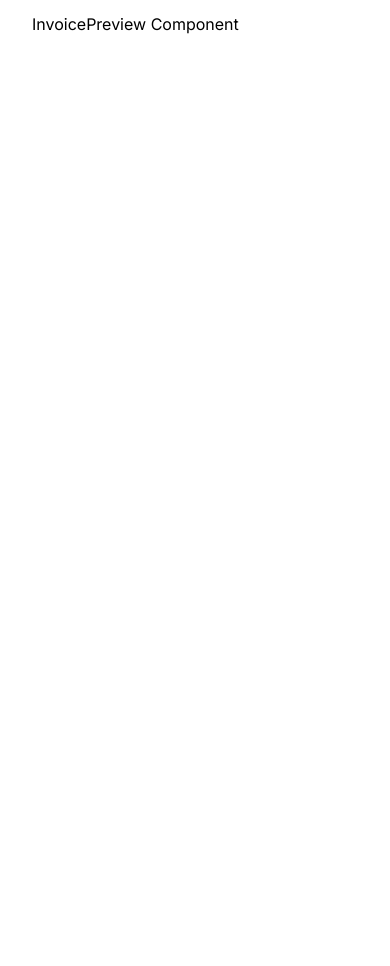
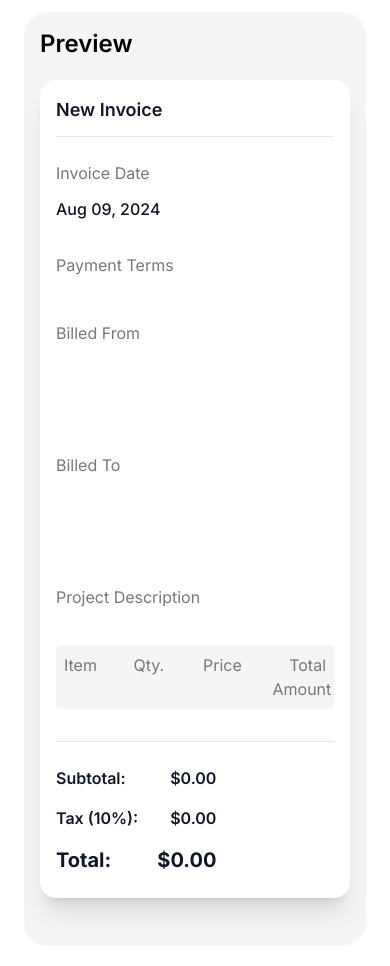
Before and after one commit to farrukhras/invoice-form, a Next.js app: page / in a window 390 px wide. Shown: the part 2200-3166 px from the top of the page. Before the commit the page ends 2260 px from the top, so only its background shows below. Built offline with nearby package versions, Linux system fonts and the light colour scheme; no server answers.

Commit message:
implement responsive layout for InvoicePreview component

```diff
--- a/pages/components/InvoiceForm.tsx
+++ b/pages/components/InvoiceForm.tsx
@@ -117,7 +117,9 @@ const InvoiceForm: React.FC<InvoiceFormProps> = ({
     }),
     invoiceDate: Yup.string().required("Invoice date is required"),
     paymentTerms: Yup.string().required("Payment terms are required"),
-    projectDescription: Yup.string().required("Project description is required"),
+    projectDescription: Yup.string().required(
+      "Project description is required"
+    ),
     items: Yup.array().of(
       Yup.object({
         name: Yup.string().required("Item name is required"),
@@ -148,9 +150,9 @@ const InvoiceForm: React.FC<InvoiceFormProps> = ({
   }
 
   return (
-    <div className="px-8 py-6">
+    <div className="md:px-12 px-6 py-6 h-full">
       <div className="flex flex-col mb-8 md:mb-8 text-center md:text-left">
-        <div className="flex flex-col md:flex-row justify-between items-center text-center">
+      <div className="flex flex-col md:flex-row justify-between items-center text-center">
           <span className="text-3xl font-medium">New Invoice</span>
           <div className="flex space-x-3 justify-center md:justify-start">
             <button
@@ -174,9 +176,9 @@ const InvoiceForm: React.FC<InvoiceFormProps> = ({
         </span>
       </div>
 
-      <div className="grid grid-cols-1 md:grid-cols-2 gap-4 min-h-screen items-center justify-between">
-        <div className="w-full bg-white p-6 rounded-3xl border border-[#D0D5DD]">
-          <form onSubmit={formik.handleSubmit}>
+      <div className="flex-1 grid grid-cols-1 md:grid-cols-2 gap-4 h-full">
+      <div className="w-full bg-white p-6 rounded-3xl border border-[#D0D5DD] flex flex-col">
+      <form onSubmit={formik.handleSubmit} className="flex flex-col h-full">
             <div className="mb-8">
               <h3 className="text-2xl font-semibold mb-3">Bill From</h3>
               <div className="grid grid-cols-1 md:grid-cols-2 gap-4 mb-4">
@@ -691,7 +693,9 @@ const InvoiceForm: React.FC<InvoiceFormProps> = ({
           </form>
         </div>
 
-        <InvoicePreview />
+        <div className="w-full flex flex-col">
+          <InvoicePreview invoiceData={formik.values} />
+        </div>
       </div>
     </div>
   );
--- a/pages/components/InvoicePreview.tsx
+++ b/pages/components/InvoicePreview.tsx
@@ -1,7 +1,169 @@
-function InvoicePreview() {
-  return (
-    <div>InvoicePreview Component</div>
-  )
+import React from "react";
+import { InvoiceData } from "../../interfaces/types";
+
+interface InvoicePreviewProps {
+  invoiceData: InvoiceData;
 }
 
+const InvoicePreview: React.FC<InvoicePreviewProps> = ({ invoiceData }) => {
+  const {
+    billFrom,
+    billTo,
+    invoiceDate,
+    paymentTerms,
+    projectDescription,
+    items,
+  } = invoiceData;
+
+  const calculateSubtotal = () => {
+    return items.reduce((sum, item) => sum + item.quantity * item.price, 0);
+  };
+
+  const calculateTotal = () => {
+    const subtotal = calculateSubtotal();
+    const tax = subtotal * 0.1;
+    return subtotal + tax;
+  };
+
+  const formatDate = (date: string) => {
+    return new Intl.DateTimeFormat('en-US', {
+      day: '2-digit',
+      month: 'short',
+      year: 'numeric',
+    }).format(new Date(date));
+  };
+
+  const formatPaymentTerms = (terms: string) => {
+    return terms.replace(/_/g, ' ');
+  };
+
+  const labelStyle = "text-base font-normal text-[#76787D] mb-3";
+  const valueStyle = "text-[#101828] font-medium text-base mb-4";
+
+  return (
+    <>
+      <div className="w-full bg-[#F5F5F5] p-4 md:p-6 rounded-3xl flex flex-col h-full">
+        <div className="mb-8 flex flex-col h-full">
+          <h3 className="text-2xl font-semibold mb-5">Preview</h3>
+          <div className="w-full bg-white p-4 md:p-6 rounded-2xl shadow-xl">
+            <div className="bg-white">
+              <h3 className="text-lg font-semibold mb-3 text-[#101828]">
+                New Invoice
+              </h3>
+              <hr />
+              <div className="grid grid-cols-1 md:grid-cols-2 gap-4 mb-4 mt-6">
+                <div className="flex flex-col">
+                  <label className={labelStyle}>Invoice Date</label>
+                  <p className={valueStyle}>{formatDate(invoiceDate)}</p>
+                </div>
+                <div className="flex flex-col">
+                  <label className={labelStyle}>Payment Terms</label>
+                  <p className={valueStyle}>
+                    {formatPaymentTerms(paymentTerms)}
+                  </p>
+                </div>
+              </div>
+              <div className="grid grid-cols-1 md:grid-cols-2 gap-4 mb-4">
+                <div className="flex flex-col">
+                  <label className={labelStyle}>Billed From</label>
+                  <p className={`break-all ${valueStyle}`}>
+                    {billFrom.companyName}
+                  </p>
+                  <p className={`break-all ${valueStyle}`}>
+                    {billFrom.companyEmail}
+                  </p>
+                  <p className={valueStyle}>{billFrom.streetAddress}</p>
+                  <p className={`break-all ${valueStyle}`}>
+                    {billFrom.city}
+                    {billFrom.city && billFrom.postalCode && ","}{" "}
+                    {billFrom.postalCode}
+                  </p>
+                  <p className={`break-all ${valueStyle}`}>{billFrom.country}</p>
+                </div>
+                <div className="flex flex-col">
+                  <label className={labelStyle}>Billed To</label>
+                  <p className={`break-all ${valueStyle}`}>{billTo.clientName}</p>
+                  <p className={`break-all ${valueStyle}`}>{billTo.clientEmail}</p>
+                  <p className={valueStyle}>{billTo.streetAddress}</p>
+                  <p className={`break-all ${valueStyle}`}>
+                    {billTo.city}
+                    {billTo.city && billTo.postalCode && ","}{" "}
+                    {billTo.postalCode}
+                  </p>
+                  <p className={`break-all ${valueStyle}`}>{billTo.country}</p>
+                </div>
+              </div>
+              <div className="">
+                <div className="flex flex-col">
+                  <label className={labelStyle}>Project Description</label>
+                  <p className={valueStyle}>{projectDescription}</p>
+                </div>
+              </div>
+              <div className="mb-4 mt-2">
+                <div className="grid grid-cols-4 gap-4 bg-[#F5F5F5] p-2 rounded">
+                  <span className="font-normal text-base text-left text-[#76787D]">
+                    Item
+                  </span>
+                  <span className="font-normal text-base text-left text-[#76787D]">
+                    Qty.
+                  </span>
+                  <span className="font-normal text-base text-left text-[#76787D]">
+                    Price
+                  </span>
+                  <span className="font-normal text-base text-right text-[#76787D]">
+                    Total Amount
+                  </span>
+                </div>
+                {items.map((item, index) => {
+                  const price = Number(item.price) || 0;
+                  return (
+                    <div key={index} className="grid grid-cols-4 gap-4 p-2">
+                      {item.name && (
+                        <>
+                          <span className="text-left text-[#101828] font-medium text-base whitespace-normal break-words">
+                            {item.name}
+                          </span>
+                          <span className="text-left text-[#101828] font-medium text-base">
+                            {item.quantity}
+                          </span>
+                          <span className="text-left text-[#101828] font-medium text-base">
+                            ${price.toFixed(2)}
+                          </span>
+                          <span className="text-right text-[#101828] font-medium text-base">
+                            ${(item.quantity * price).toFixed(2)}
+                          </span>
+                        </>
+                      )}
+                    </div>
+                  );
+                })}
+              </div>
+              <hr />
+
+              <div className="mb-2 mt-6 text-[#101828] text-base font-semibold">
+                <div className="flex md:justify-end">
+                  <div className="md:text-right">
+                    <div className="flex justify-between mb-4">
+                      <span className="md:mr-32">Subtotal:</span>
+                      <span>${calculateSubtotal().toFixed(2)}</span>
+                    </div>
+                    <div className="flex justify-between mb-4">
+                      <span className="mr-8">Tax (10%):</span>
+                      <span>${(calculateSubtotal() * 0.1).toFixed(2)}</span>
+                    </div>
+                    <div className="flex justify-between font-bold text-xl">
+                      <span className="mr-8">Total:</span>
+                      <span>${calculateTotal().toFixed(2)}</span>
+                    </div>
+                  </div>
+                </div>
+              </div>
+            </div>
+          </div>
+        </div>
+      </div>
+    </>
+  );
+};
+
 export default InvoicePreview;
```
Also changed, not shown: pages/index.tsx (+5 -5 lines).
